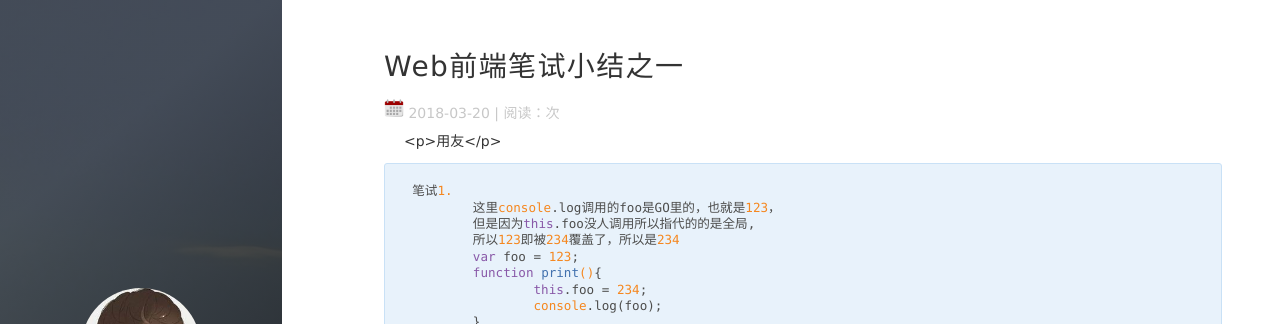
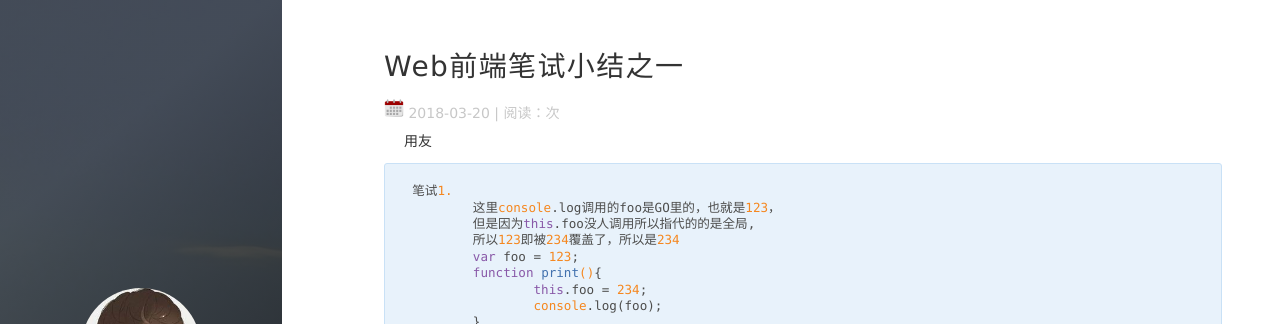
Before and after one commit to bush1010/bush1010.github.io, a Jekyll site: the page built from _posts/2018-3-20-Web前端笔试题小结之一.md, in a window 1280 px wide and 900 px high. Shown: the top 324 px of the window. Built offline with Jekyll 4.4.1, drawn with Linux system fonts in a browser that asks for light colours; nearby versions of some CDN libraries; comment, search, counter and statistics services are not loaded.

Commit message:
update file

```diff
--- a/_posts/2018-3-20-Web前端笔试题小结之一.md
+++ b/_posts/2018-3-20-Web前端笔试题小结之一.md
@@ -6,8 +6,7 @@ tags: bat及大厂的小题
 
 ---
 
-﻿<p>用友</p>
-
+﻿用友
 
 	笔试1.
 		这里console.log调用的foo是GO里的，也就是123，
```
